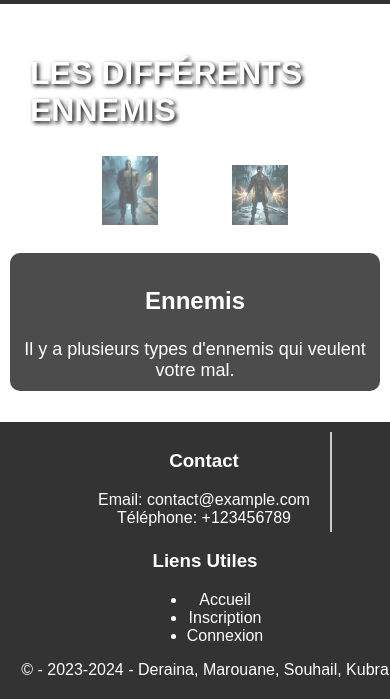
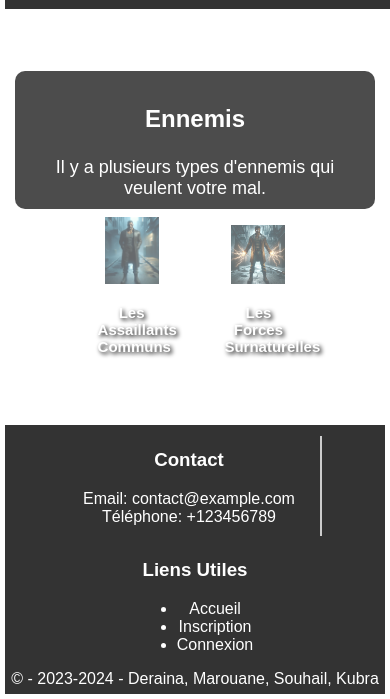
Before and after one commit to DUT-Info-Montreuil/SAE-Web-S3-2023-2024-Deraina-Kubra-Marouane-Souhail, a PHP site: page /index.php?module=ennemi in a window 390 px wide; the page is wider, and only the part inside the window is pictured. Shown: the part 155-854 px from the top of that part. Before the commit the page ends 832 px from the top of that part, so only its background shows below. Run offline with PHP 8.4, Linux system fonts and the light colour scheme.

Commit message:
responsivité de la page ennemi

```diff
--- a/MVC/modules/mod_accueil/view/accueil.php
+++ b/MVC/modules/mod_accueil/view/accueil.php
@@ -26,8 +26,6 @@ body {
     display: flex;
     justify-content: center;
     height: 100vh;
-    margin-bottom: 20px;
-    overflow:hidden;
 }
 
 .main-container {
--- a/MVC/modules/mod_ennemi/view/ennemi.php
+++ b/MVC/modules/mod_ennemi/view/ennemi.php
@@ -5,19 +5,17 @@
     <title>Ennemis</title>
     <style>
 
-body, html {
-  height: 100%;
-  margin: 0;
-  padding: 0;
-
+body {
+  justify-content: center;
+  height: 100vh;
 }
 
 .header {
-  position: relative; /* S'assure que le texte de l'en-tête est au-dessus du flou */
+  position: relative;
   color: #ffffff;
-  text-align: left; /* Alignement du texte à gauche */
-  padding: 20px; /* Ajustez selon vos besoins */
-  font-size: 32px;
+  text-align: center;
+  padding: 20px;
+  font-size: 15px;
   font-weight: bold;
   text-shadow: 2px 2px 4px #000000;
 }
@@ -31,12 +29,12 @@ body, html {
 .image-container {
   display: inline-block;
   position: relative;
-  width: 30%; /* Utilisation d'une unité relative */
-  margin: 2%; /* Utilisation d'une unité relative */
+  width: 30%;
+  margin: 2%;
 }
 
 .image-container img {
-  max-width: 50%; /* Fait en sorte que les images occupent 100% de la largeur du conteneur */
+  max-width: 50%;
   max-height: 70%;
   transition: transform 0.5s, box-shadow 0.5s, opacity 0.5s;
   opacity: 0.6;
@@ -49,7 +47,11 @@ body, html {
   opacity: 1; /* Opacité au survol */
 }
 
-
+body{
+  display:flex;
+  min-height: 100vh;
+  flex-direction: column;
+}
 
 @keyframes fadeIn {
   from {
@@ -59,54 +61,86 @@ body, html {
     opacity: 1;
   }
 }
-
+footer {
+  background-color: #333;
+  color: white;
+  text-align: center;
+  padding: 3px 0;
+  width: 100%;
+}
 
 .page-text {
   border-radius: 10px;
   text-align: center;
   margin-top: 20px;
-        background-color: rgba(0, 0, 0, 0.7); /* Couleur de fond semi-transparente */
-        color: #ffffff; /* Couleur du texte en blanc */
-        padding: 10px; /* Espacement intérieur pour le texte */
+  background-color: rgba(0, 0, 0, 0.7);
+  color: #ffffff;
+  padding: 10px;
 }
 
 .page-text h3 {
-        font-size: 24px; /* Taille de police pour le titre */
+  font-size: 24px;
 }
 
 .page-text p {
-        font-size: 18px; /* Taille de police pour le texte */
+  font-size: 18px;
+}
+
+@media screen and (max-height: 500px) {
+  .image-container {
+    flex: 0 0 100%;
+  }
+
+  .page-text{
+    padding:3px;
+    margin-top: 20px;
+    width: 100%;
+    box-sizing: border-box;
+  }
+  .page-text h3 {
+    font-size: 8px;
+  }
+
+  .page-text p {
+  font-size: 5px;
+}
+
+.header {
+  font-size: 5px;
+}
 }
 
 </style>
 </head>
 <body>
 
-<div class="header">
-    <div class="header-text">
-        LES DIFFÉRENTS ENNEMIS
+    <div class="page-text">
+    <h3>Ennemis</h3>
+    <p>Il y a plusieurs types d'ennemis qui veulent votre mal.</p>
     </div>
-</div>
+
 
 <div class="images-wrapper">
         <div class="image-container">
         <a href = "index.php?module=ennemi&action=ennemiB">
         <img src="./Images/ennemiWithout.png" alt="Regular Enemies Image">
         </a>
+        <div class="header">
+          <p>Les Assaillants Communs</p>
+        </div>
         </div>
 
         <div class="image-container">
         <a href = "index.php?module=ennemi&action=ennemiP">
           <img src="./Images/ennemiWithPower.png" alt="Powerful Enemies Image" >
         </a>
+        <div class="header">
+          <p>Les Forces Surnaturelles</p>
+        </div>
         </div>
 
 </div>
 
-<div class="page-text" style="text-align: center; margin-top: 20px;">
-    <h3>Ennemis</h3>
-    <p>Il y a plusieurs types d'ennemis qui veulent votre mal.</p>
-</div>
 
 </body>
 </html>
--- a/MVC/modules/mod_ennemi/view/ennemi_avec_pouvoir.php
+++ b/MVC/modules/mod_ennemi/view/ennemi_avec_pouvoir.php
@@ -76,7 +76,7 @@
     <div class="back-button">
          <a href="index.php?module=ennemi" class="button">Retour à la page Ennemis</a>
     </div>
-    <h1>Ennemis Avec Pouvoir</h1>
+    <h1>Forces Surnaturelles</h1>
     <div class="ennemi-container">
         <?php foreach ($detailsEnnemiP as $ennemi) : ?>
             <div class="ennemi-item">
--- a/MVC/template.php
+++ b/MVC/template.php
@@ -104,6 +104,7 @@
   background-color: #ccc;
   height: 100px;
   display: inline-block;
+  margin:5px;
 }
 
 @media screen and (max-width: 768px) {
@@ -114,6 +115,7 @@
     header, footer {
         padding: 5px;
         height: auto;
+        width:100%;
     }
 
     main {
```
Also changed, not shown: MVC/modules/mod_ennemi/view/ennemi_base.php (+26 -6 lines). Lines whose indentation alone changed are shown as unchanged.
